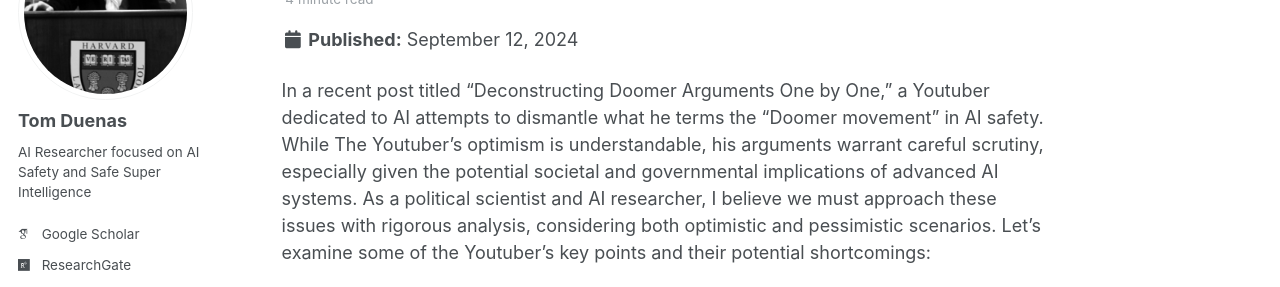
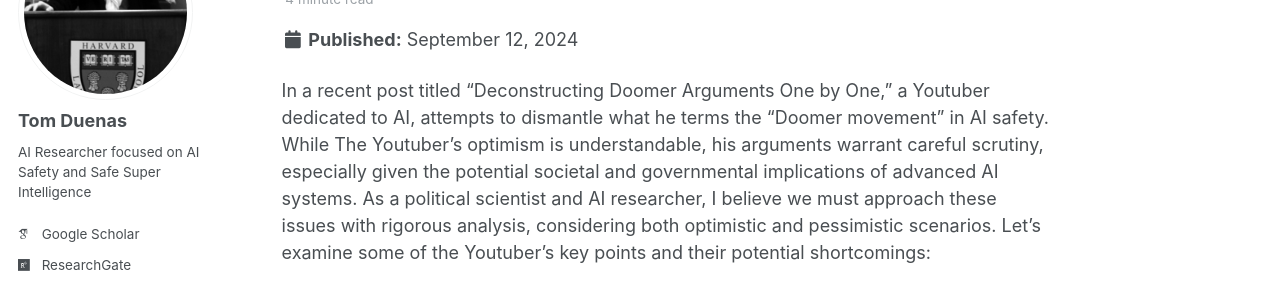
Before and after one commit to TomDuenas/tomduenas.github.io, a Jekyll site: the page built from _posts/2024-09-12-in-defense-of-cautionary-voices.md, in a window 1280 px wide and 900 px high. Shown: the part 181-468 px from the top of the window. Built offline with Jekyll 4.4.1, drawn with Linux system fonts in a browser that asks for light colours; some web fonts are replaced.

```diff
--- a/_posts/2024-09-12-in-defense-of-cautionary-voices.md
+++ b/_posts/2024-09-12-in-defense-of-cautionary-voices.md
@@ -8,7 +8,7 @@ tags:
   - AI Safety
 ---
 
-In a recent post titled "Deconstructing Doomer Arguments One by One," a Youtuber dedicated to AI attempts to dismantle what he terms the "Doomer movement" in AI safety. While The Youtuber's optimism is understandable, his arguments warrant careful scrutiny, especially given the potential societal and governmental implications of advanced AI systems.
+In a recent post titled "Deconstructing Doomer Arguments One by One," a Youtuber dedicated to AI, attempts to dismantle what he terms the "Doomer movement" in AI safety. While The Youtuber's optimism is understandable, his arguments warrant careful scrutiny, especially given the potential societal and governmental implications of advanced AI systems.
 As a political scientist and AI researcher, I believe we must approach these issues with rigorous analysis, considering both optimistic and pessimistic scenarios. Let's examine some of the Youtuber's key points and their potential shortcomings:
 
 **Dismissal of Expertise**
```
